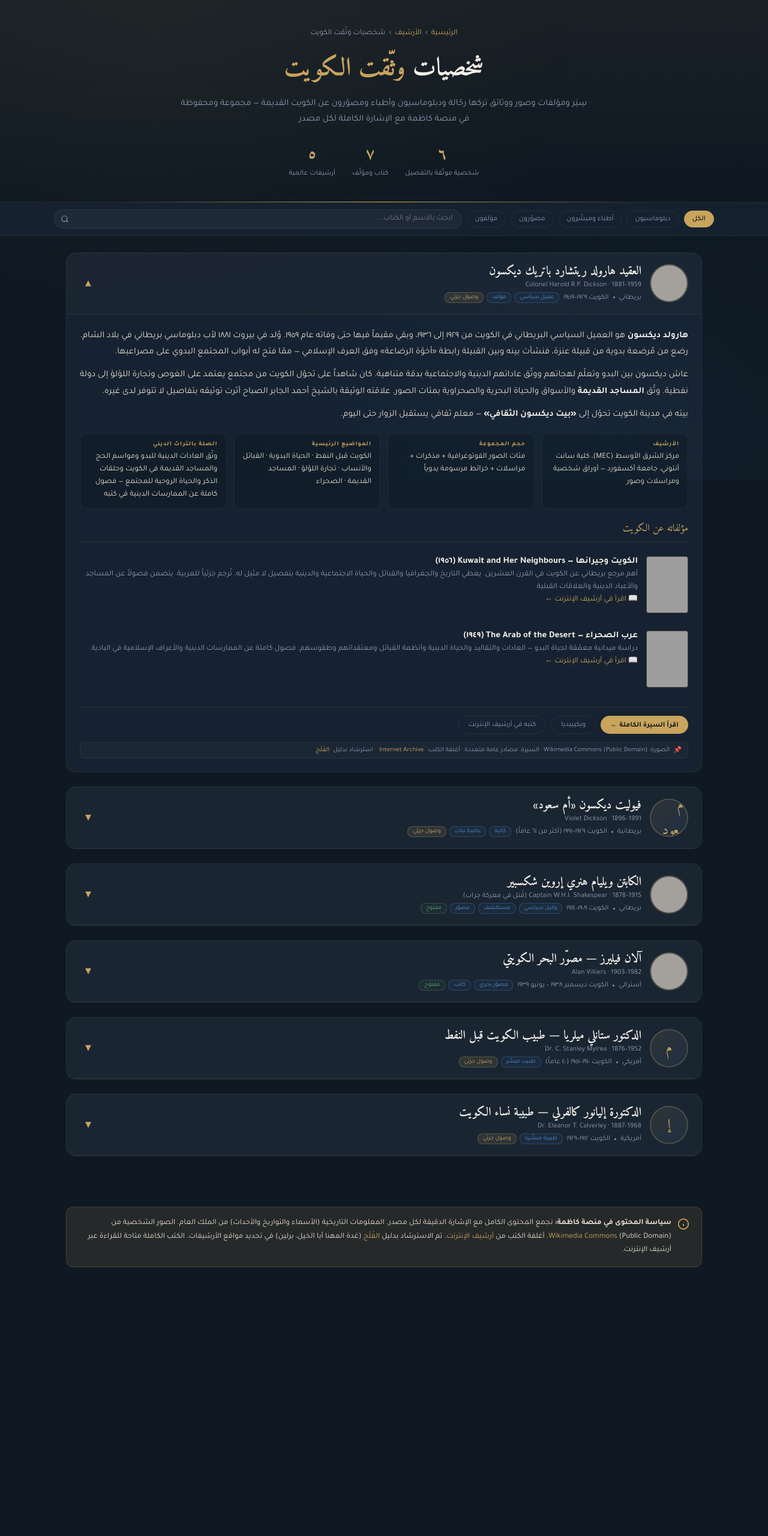
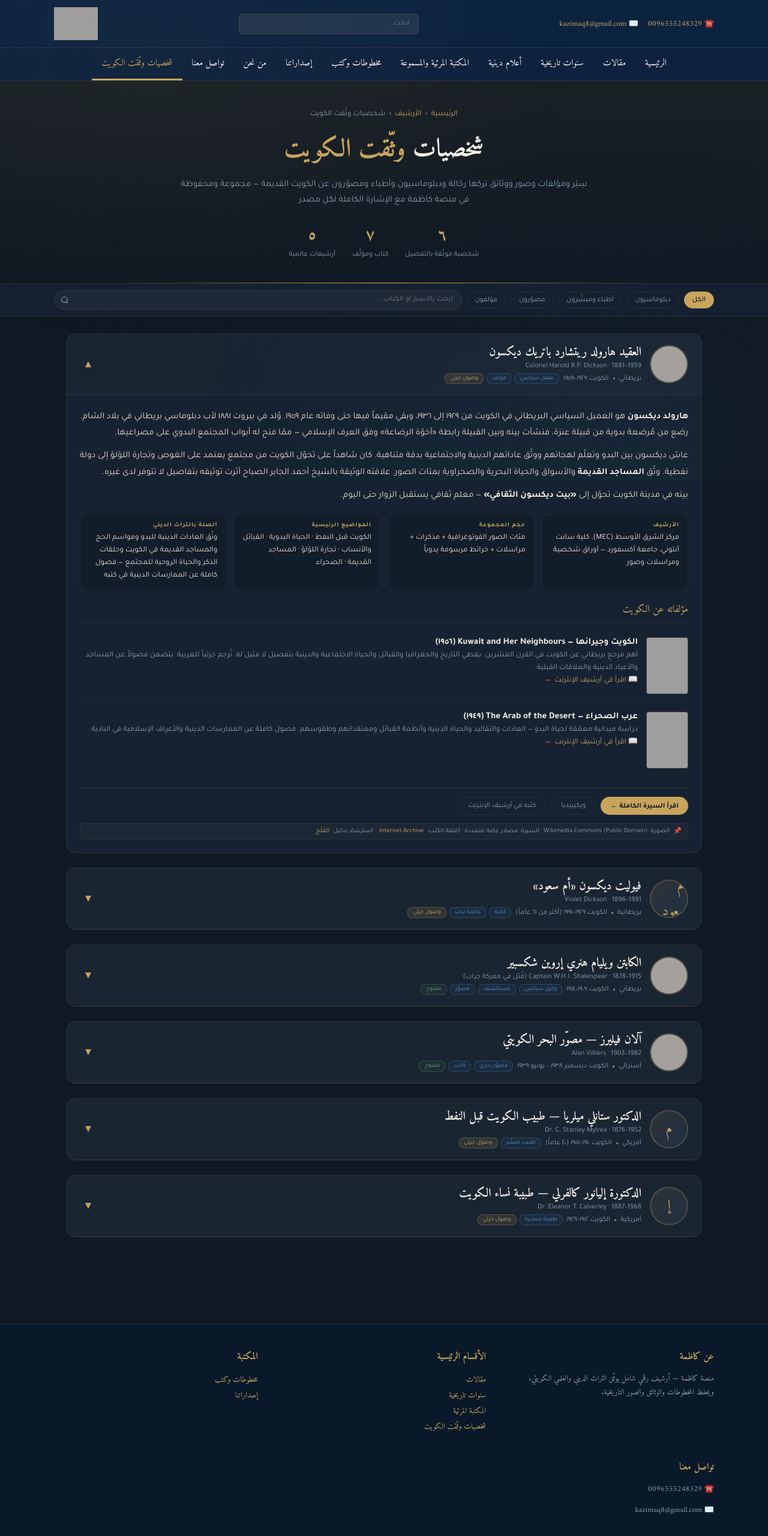
Before and after one commit to alshatreee/kazima-personalities, a plain HTML site: page index.html in a window 1280 px wide. Shown: the top 2560 px of the page at 60% size. Before the commit the page ends 2162 px from the top, so only its background shows below. Drawn offline with Linux system fonts and the light colour scheme; grey boxes are pictures that could not be loaded.

Commit message:
Add kazima.org header, navigation, and footer to match site design

```diff
--- a/index.html
+++ b/index.html
@@ -13,11 +13,32 @@
     --tx:#E8E0D0;--td:#8A9AB0;--tb:#F5F0E8;
     --blue:#4A90D9;--green:#5CAA6E;--red:#C85C5C;--purple:#9B6EC8;
     --bd:rgba(200,164,92,.1);--gl:rgba(22,34,49,.92);
+    --kazima-dark:#0c2340;--kazima-gold:#C8A45C;
   }
   body{font-family:'Tajawal',sans-serif;background:var(--bg);color:var(--tx);min-height:100vh}
   body::before{content:'';position:fixed;inset:0;background:radial-gradient(ellipse at 20% 10%,rgba(200,164,92,.04) 0%,transparent 50%),radial-gradient(ellipse at 80% 90%,rgba(74,144,217,.03) 0%,transparent 50%);pointer-events:none}
   a{color:var(--gold);text-decoration:none}
   a:hover{text-decoration:underline}
+
+
+  /* KAZIMA HEADER */
+  .kazima-header{background:#0c2340;padding:12px 20px;border-bottom:1px solid rgba(200,164,92,.15)}
+  .kazima-header-in{max-width:1100px;margin:0 auto;display:flex;align-items:center;justify-content:space-between}
+  .kazima-contact{display:flex;align-items:center;gap:16px;font-size:13px;color:#8A9AB0;font-family:'Amiri',serif}
+  .kazima-contact a{color:#C8A45C;text-decoration:none;font-size:13px}
+  .kazima-contact a:hover{text-decoration:underline}
+  .kazima-logo{height:55px}
+  .kazima-search{flex:1;max-width:300px;margin:0 20px}
+  .kazima-search input{width:100%;padding:8px 14px;border-radius:6px;border:1px solid rgba(200,164,92,.2);background:rgba(255,255,255,.08);color:#8A9AB0;font-family:'Tajawal',sans-serif;font-size:13px;outline:0}
+  .kazima-search input::placeholder{color:rgba(138,154,176,.6)}
+  .kazima-search input:focus{border-color:#C8A45C;background:rgba(255,255,255,.12)}
+
+  /* KAZIMA NAV */
+  .kazima-nav{background:rgba(12,35,64,0.95);border-bottom:1px solid rgba(200,164,92,.15);padding:0 20px}
+  .kazima-nav-in{max-width:1100px;margin:0 auto;display:flex;align-items:center;justify-content:center;gap:0;flex-wrap:wrap}
+  .kazima-nav a{display:flex;align-items:center;padding:12px 16px;color:#fff;font-family:'Amiri',serif;font-size:15px;text-decoration:none;border-bottom:3px solid transparent;transition:all .3s;white-space:nowrap}
+  .kazima-nav a:hover{color:var(--kazima-gold);border-bottom-color:var(--kazima-gold)}
+  .kazima-nav a.active{color:var(--kazima-gold);border-bottom-color:var(--kazima-gold)}
 
   /* HERO */
   .hero{text-align:center;padding:48px 20px 38px;background:linear-gradient(180deg,rgba(200,164,92,.06) 0%,transparent 100%);border-bottom:1px solid var(--bd);position:relative}
@@ -122,16 +143,68 @@
   .fn{background:var(--gd);border:1px solid rgba(200,164,92,.18);border-radius:12px;padding:16px 20px;display:flex;gap:10px;align-items:flex-start;font-size:13px;line-height:1.7}
   .fn svg{flex-shrink:0;color:var(--gold);margin-top:2px}
 
+
+  /* KAZIMA FOOTER */
+  .kazima-footer{background:#0a1929;padding:40px 20px;margin-top:60px;border-top:1px solid rgba(200,164,92,.15)}
+  .kazima-footer-in{max-width:1100px;margin:0 auto;display:grid;grid-template-columns:repeat(auto-fit,minmax(250px,1fr));gap:40px;margin-bottom:40px}
+  .kazima-footer-section{font-family:'Amiri',serif;color:#8A9AB0}
+  .kazima-footer-section h3{color:#C8A45C;font-size:16px;margin-bottom:12px;font-weight:700}
+  .kazima-footer-section p{font-size:13px;line-height:1.7;margin-bottom:12px}
+  .kazima-footer-section ul{list-style:none;font-size:13px;line-height:2}
+  .kazima-footer-section a{color:#C8A45C;text-decoration:none;transition:.3s}
+  .kazima-footer-section a:hover{text-decoration:underline;color:#E8C470}
+  .kazima-footer-bottom{border-top:1px solid rgba(200,164,92,.15);padding-top:20px;text-align:center;font-size:13px;color:#8A9AB0;font-family:'Amiri',serif}
+
+  /* OLD FOOTER (hidden) */
+  .ftn{display:none}
+
   @media(max-width:768px){
     .ig{grid-template-columns:1fr}
     .gal-g{grid-template-columns:repeat(2,1fr)}
     .ph{flex-wrap:wrap}
     .bk{flex-direction:column}
     .bk-img{width:60px;height:80px}
+    .kazima-header-in{flex-wrap:wrap;justify-content:center;gap:12px}
+    .kazima-contact{flex-direction:column;gap:8px;text-align:center;width:100%;order:2}
+    .kazima-search{max-width:100%;order:3}
+    .kazima-logo{order:1}
+    .kazima-nav a{padding:10px 12px;font-size:13px}
+
   }
 </style>
 </head>
 <body>
+
+<!-- KAZIMA HEADER TOP BAR -->
+<div class="kazima-header">
+  <div class="kazima-header-in">
+    <div class="kazima-contact">
+      <span>☎️ <a href="tel:+96555248329">0096555248329</a></span>
+      <span>✉️ <a href="mailto:kazimaq8@gmail.com">kazimaq8@gmail.com</a></span>
+    </div>
+    <div class="kazima-search">
+      <input type="text" placeholder="ابحث...">
+    </div>
+    <img src="https://www.kazima.org/design/img/kazima-White_logo.png" alt="كاظمة" class="kazima-logo">
+  </div>
+</div>
+
+<!-- KAZIMA NAVIGATION -->
+<nav class="kazima-nav">
+  <div class="kazima-nav-in">
+    <a href="https://www.kazima.org/pages/homepage.php">الرئيسية</a>
+    <a href="https://www.kazima.org/pages/articles.php">مقالات</a>
+    <a href="https://www.kazima.org/pages/articles.php?option_id=1&attribute_id=11">سنوات تاريخية</a>
+    <a href="https://www.kazima.org/pages/articles.php?option_id=1&attribute_id=14">أعلام دينية</a>
+    <a href="https://www.kazima.org/pages/meetings.php">المكتبة المرئية والمسموعة</a>
+    <a href="https://www.kazima.org/pages/library.php">مخطوطات وكتب</a>
+    <a href="https://www.kazima.org/pages/our-publications.php">إصداراتنا</a>
+    <a href="https://www.kazima.org/pages/about-us.php">من نحن</a>
+    <a href="https://www.kazima.org/pages/contact.php">تواصل معنا</a>
+    <a href="https://www.kazima.org/pages/shxs_iat-uth651qt-alkuit.php" class="active">شخصيات وثّقت الكويت</a>
+  </div>
+</nav>
+
 
 <!-- HERO -->
 <section class="hero">
@@ -477,6 +550,41 @@
 </div>
 
 <!-- FOOTER -->
+
+<!-- KAZIMA FOOTER -->
+<footer class="kazima-footer">
+  <div class="kazima-footer-in">
+    <div class="kazima-footer-section">
+      <h3>عن كاظمة</h3>
+      <p>منصة كاظمة — أرشيف رقمي شامل يوثّق التراث الديني والعلمي الكويتي، ويحفظ المخطوطات والوثائق والصور التاريخية.</p>
+    </div>
+    <div class="kazima-footer-section">
+      <h3>الأقسام الرئيسية</h3>
+      <ul>
+        <li><a href="https://www.kazima.org/pages/articles.php">مقالات</a></li>
+        <li><a href="https://www.kazima.org/pages/articles.php?option_id=1&attribute_id=11">سنوات تاريخية</a></li>
+        <li><a href="https://www.kazima.org/pages/meetings.php">المكتبة المرئية</a></li>
+        <li><a href="https://www.kazima.org/pages/shxs_iat-uth651qt-alkuit.php">شخصيات وثّقت الكويت</a></li>
+      </ul>
+    </div>
+    <div class="kazima-footer-section">
+      <h3>المكتبة</h3>
+      <ul>
+        <li><a href="https://www.kazima.org/pages/library.php">مخطوطات وكتب</a></li>
+        <li><a href="https://www.kazima.org/pages/our-publications.php">إصداراتنا</a></li>
+      </ul>
+    </div>
+    <div class="kazima-footer-section">
+      <h3>تواصل معنا</h3>
+      <p>☎️ 0096555248329</p>
+      <p>✉️ kazimaq8@gmail.com</p>
+    </div>
+  </div>
+  <div class="kazima-footer-bottom">
+    جميع الحقوق محفوظة © 2024 منصة كاظمة
+  </div>
+</footer>
+
 <div class="ftn"><div class="fn">
   <svg width="20" height="20" viewBox="0 0 24 24" fill="none" stroke="currentColor" stroke-width="2"><circle cx="12" cy="12" r="10"/><path d="M12 16v-4M12 8h.01"/></svg>
   <div>
```
